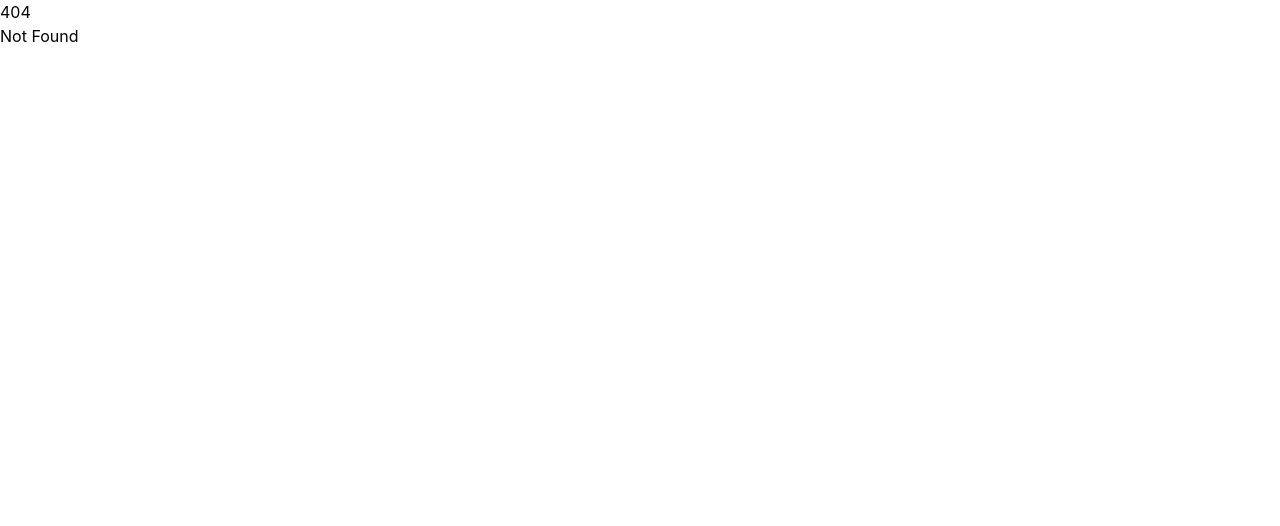
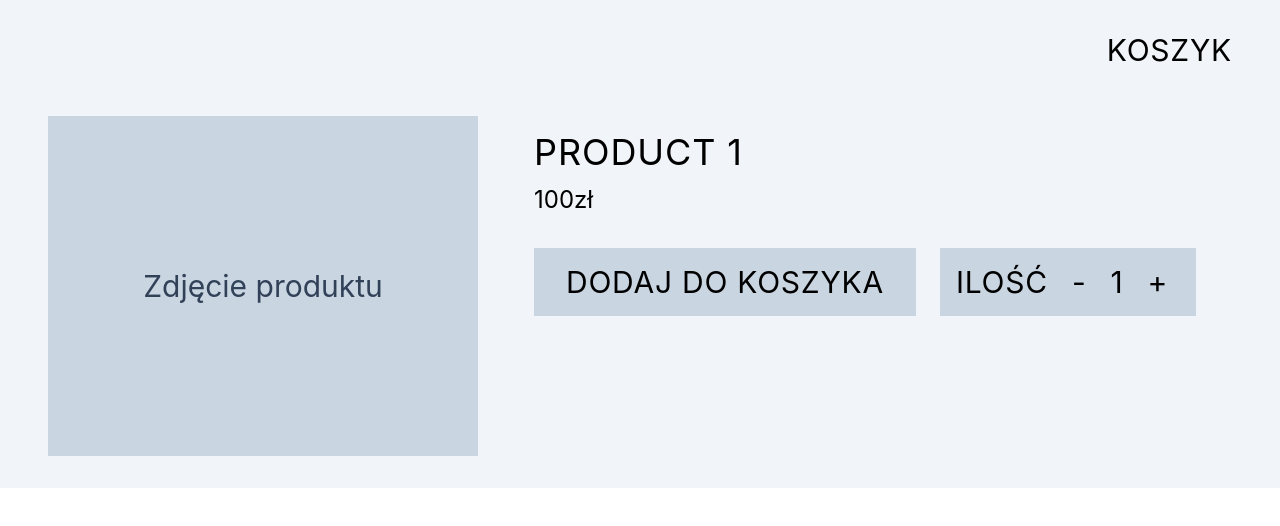
Before and after one commit to szewczukk/projekt1placeholder, a SvelteKit app in the folder frontend/: page /products/1 in a window 1280 px wide. Before the commit this address had no page. Shown: the top 526 px of the page. Built offline with nearby package versions, Linux system fonts and the light colour scheme.

Commit message:
feat: product details page baseline

```diff
--- a/frontend/biome.json
+++ b/frontend/biome.json
@@ -27,6 +27,21 @@
   "html": {
     "experimentalFullSupportEnabled": true
   },
+  "overrides": [
+    {
+      "includes": ["**/*.svelte", "*.svelte"],
+      "linter": {
+        "enabled": true,
+        "rules": {
+          "recommended": true,
+          "correctness": {
+            "noUnusedVariables": "off",
+            "noUnusedImports": "off"
+          }
+        }
+      }
+    }
+  ],
   "assist": {
     "enabled": true,
     "actions": {
--- a/frontend/package.json
+++ b/frontend/package.json
@@ -9,10 +9,7 @@
     "preview": "vite preview",
     "prepare": "svelte-kit sync || echo ''",
     "check": "svelte-kit sync && svelte-check --tsconfig ./tsconfig.json",
-    "check:watch": "svelte-kit sync && svelte-check --tsconfig ./tsconfig.json --watch",
-    "vite": "^7.3.1",
     "format": "biome format --write ./src",
-    "format:check": "biome format ./src",
     "lint": "biome lint --write ./src"
   },
   "devDependencies": {
@@ -22,7 +19,8 @@
     "@sveltejs/vite-plugin-svelte": "^6.2.4",
     "svelte": "^5.51.0",
     "svelte-check": "^4.4.2",
-    "typescript": "^5.9.3"
+    "typescript": "^5.9.3",
+    "vite": "^7.3.1"
   },
   "dependencies": {
     "@tailwindcss/vite": "^4.2.1",
--- /dev/null
+++ b/frontend/src/lib/constants/products.ts
@@ -0,0 +1,27 @@
+export type Product = {
+	id: number;
+	name: string;
+	price: number;
+	description: string;
+};
+
+export const products: Product[] = [
+	{
+		id: 1,
+		name: "Product 1",
+		price: 100,
+		description: "Prosty opis produktu 1.",
+	},
+	{
+		id: 2,
+		name: "Product 2",
+		price: 150,
+		description: "Prosty opis produktu 2.",
+	},
+	{
+		id: 3,
+		name: "Product 3",
+		price: 400,
+		description: "Prosty opis produktu 3.",
+	},
+];
--- /dev/null
+++ b/frontend/src/routes/(shop)/products/[slug]/+page.svelte
@@ -0,0 +1,73 @@
+<script lang="ts">
+	import { page } from "$app/state";
+	import { products } from "$lib/constants/products";
+
+	const slug = $derived(page.params.slug);
+	const product = $derived(products.find((item) => String(item.id) === slug));
+	let quantity = $state(1);
+
+	const incrementQuantity = () => {
+		quantity += 1;
+	};
+
+	const decrementQuantity = () => {
+		quantity = Math.max(1, quantity - 1);
+	};
+
+	const handleAddToCart = () => {
+		if (!product) {
+			return;
+		}
+
+		// TODO: replace with real cart store/service integration.
+		console.log("Mock add to cart", {
+			productId: product.id,
+			productName: product.name,
+			quantity,
+		});
+	};
+</script>
+
+{#if product}
+	<section class="bg-slate-100 px-12 py-8">
+		<div class="mb-12 flex justify-end">
+			<a href="/checkout" class="text-3xl uppercase tracking-wide">Koszyk</a>
+		</div>
+
+		<div class="flex items-start gap-14">
+			<div class="flex h-[340px] w-[430px] items-center justify-center bg-slate-300 text-3xl text-slate-700">
+				Zdjęcie produktu
+			</div>
+
+			<div class="pt-4">
+				<h1 class="mb-3 text-4xl uppercase tracking-wide">{product.name}</h1>
+				<p class="mb-8 text-2xl">{product.price}zł</p>
+
+				<div class="flex items-center gap-6">
+					<button
+						type="button"
+						class="bg-slate-300 px-8 py-4 text-3xl uppercase tracking-wide"
+						onclick={handleAddToCart}
+					>
+						Dodaj do koszyka
+					</button>
+					<div class="flex items-center gap-3 bg-slate-300 px-4 py-4 text-3xl uppercase tracking-wide">
+						<span>Ilość</span>
+						<button type="button" class="px-3" onclick={decrementQuantity} aria-label="Zmniejsz ilość">
+							-
+						</button>
+						<span>{quantity}</span>
+						<button type="button" class="px-3" onclick={incrementQuantity} aria-label="Zwiększ ilość">
+							+
+						</button>
+					</div>
+				</div>
+			</div>
+		</div>
+	</section>
+{:else}
+	<section class="bg-slate-100 p-12">
+		<h1 class="mb-4 text-4xl uppercase">Produkt nie został znaleziony</h1>
+		<a href="/products" class="underline">Wróć do produktów</a>
+	</section>
+{/if}
--- a/frontend/src/routes/+layout.svelte
+++ b/frontend/src/routes/+layout.svelte
@@ -9,6 +9,6 @@ let { children } = $props();
 	<link rel="icon" href={favicon} />
 </svelte:head>
 
-<div class="container mx-auto">
+<div class="h-full w-full">
 	{@render children()}
 </div>
--- a/frontend/src/routes/+page.svelte
+++ b/frontend/src/routes/+page.svelte
@@ -1,21 +1,5 @@
 <script lang="ts">
-const products = [
-	{
-		id: 1,
-		name: "Product 1",
-		price: 100,
-	},
-	{
-		id: 2,
-		name: "Product 2",
-		price: 150,
-	},
-	{
-		id: 2,
-		name: "Product 3",
-		price: 400,
-	},
-];
+	import { products } from "$lib/constants/products";
 </script>
 
 <ul class="flex gap-8">
```
Also changed, not shown: frontend/src/routes/(shop)/checkout/+page.svelte (added), 1 other file (tests, documents, lock files or other folders).
